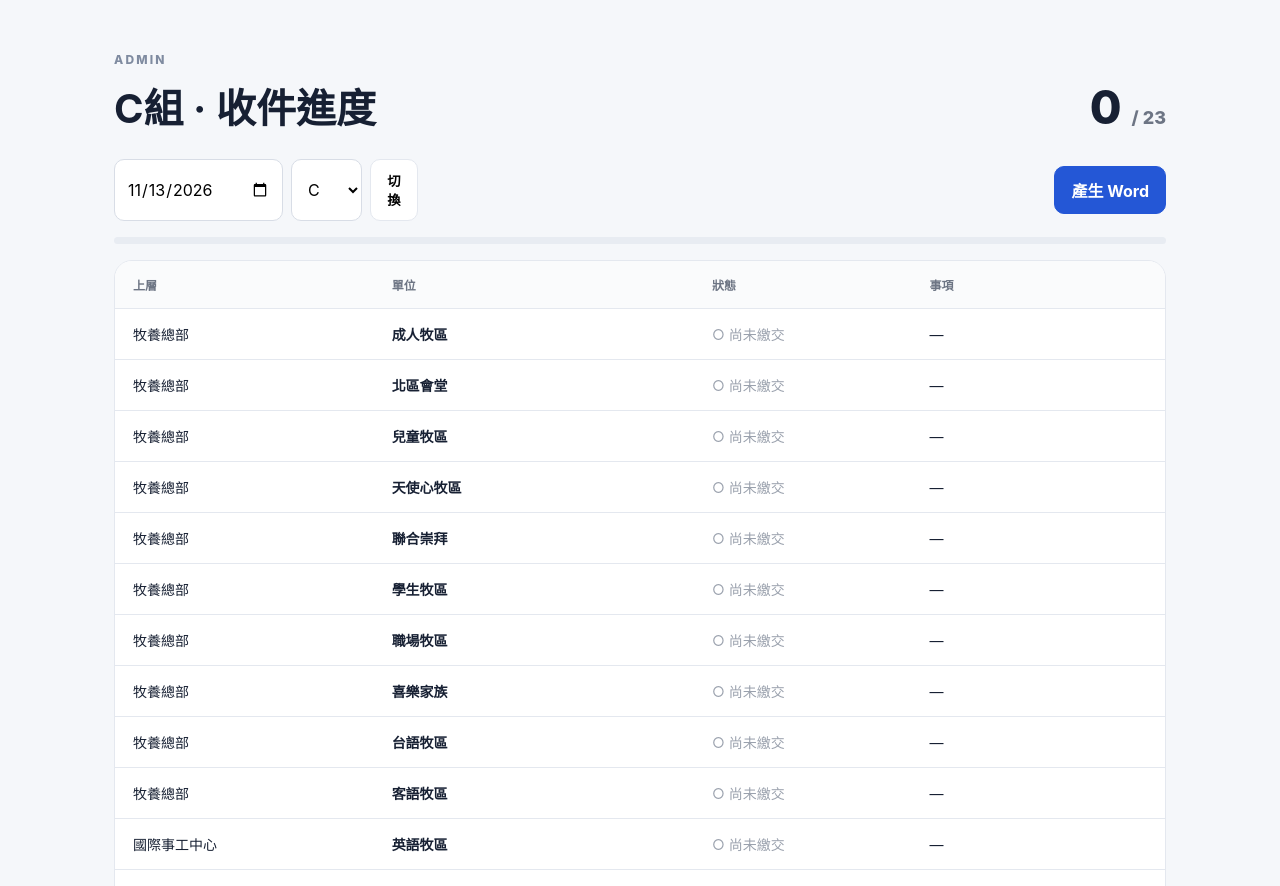
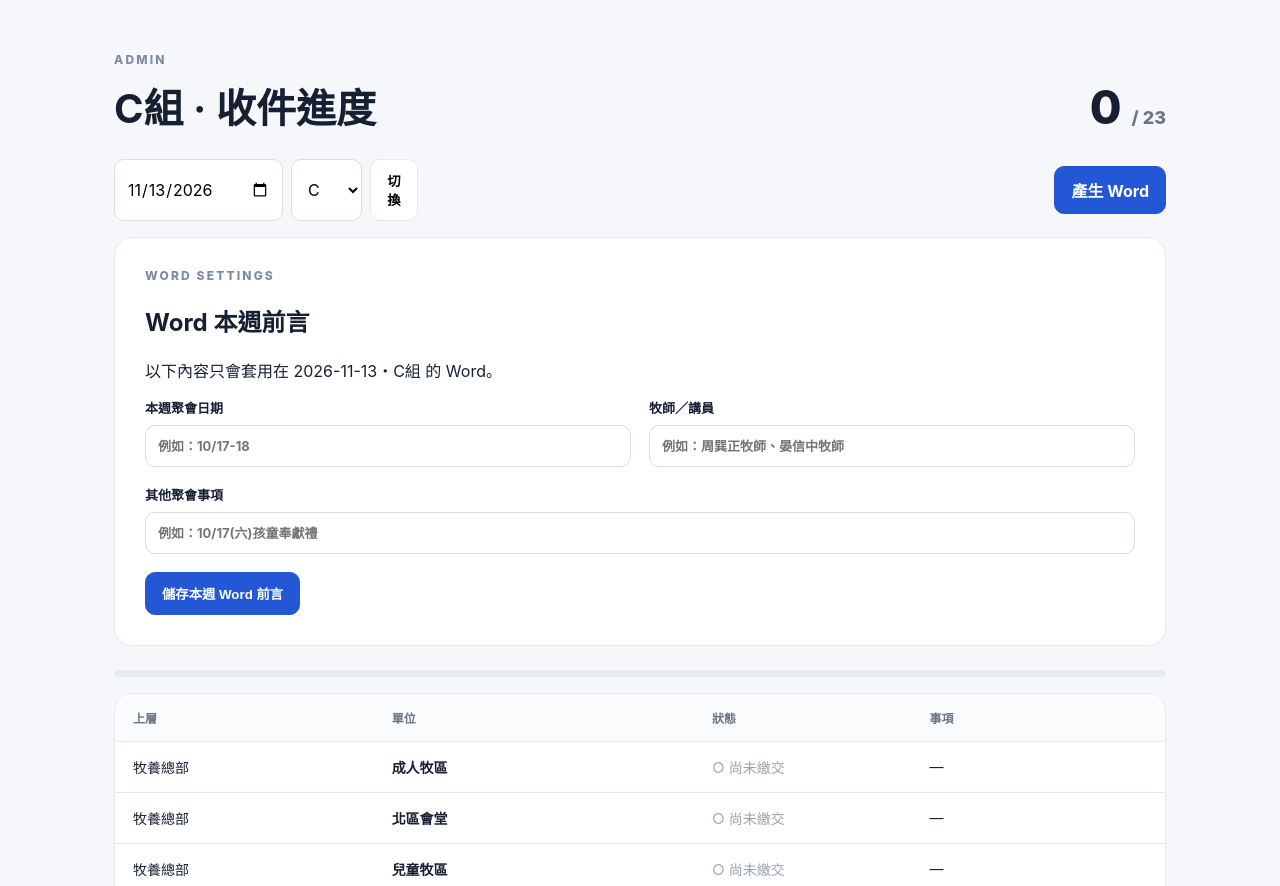
Before and after one commit to minliao-tech/prayer-letter-system, a Flask app: page /admin?week=2026-11-13&group=C in a window 1280 px wide. Shown: the part 72-958 px from the top of the page. Run offline with Flask 3, Linux system fonts and the light colour scheme; tables that the repository leaves empty hold one stand-in row (values such as "Sample post").

Commit message:
Update admin.html

```diff
--- a/templates/admin.html
+++ b/templates/admin.html
@@ -1,10 +1,253 @@
-{% extends "base.html" %}{% block title %}管理後台{% endblock %}{% block content %}
-<div class="pagehead"><div><div class="eyebrow">ADMIN</div><h1>{{group_code}}組 · 收件進度</h1></div><div class="score">{{submitted}} <small>/ {{total}}</small></div></div>
-<div class="toolbar"><form method="get"><input type="date" name="week" value="{{week_date}}"><select name="group">{% for g in ['A','B','C','D'] %}<option {% if g==group_code %}selected{% endif %}>{{g}}</option>{% endfor %}</select><button class="btn">切換</button></form>
-<a class="btn primary" href="/export?week={{week_date}}&group={{group_code}}">產生 Word</a></div>
-<div class="progress"><i style="width:{{(submitted/total*100) if total else 0}}%"></i></div>
-<div class="table"><div class="tr th"><span>上層</span><span>單位</span><span>狀態</span><span>事項</span><span></span></div>
-{% for row in status_rows %}<div class="tr"><span>{{row.parent}}</span><strong>{{row.unit}}</strong>
-{% if row.submission %}<span class="ok">● 已繳交</span><span>{{row.submission.item_count}} 項</span><span><a href="/admin/edit/{{row.submission.id}}">編輯</a></span>
-{% else %}<span class="missing">○ 尚未繳交</span><span>—</span><span></span>{% endif %}</div>{% endfor %}</div>
+{% extends "base.html" %}
+
+{% block title %}管理後台{% endblock %}
+
+{% block content %}
+
+<div class="pagehead">
+
+  <div>
+    <div class="eyebrow">ADMIN</div>
+    <h1>{{group_code}}組 · 收件進度</h1>
+  </div>
+
+  <div class="score">
+    {{submitted}}
+    <small>/ {{total}}</small>
+  </div>
+
+</div>
+
+
+<!-- 日期 / 組別切換 -->
+
+<div class="toolbar">
+
+  <form method="get">
+
+    <input
+      type="date"
+      name="week"
+      value="{{week_date}}"
+    >
+
+    <select name="group">
+
+      {% for g in ['A','B','C','D'] %}
+
+      <option
+        value="{{g}}"
+        {% if g==group_code %}selected{% endif %}
+      >
+        {{g}}
+      </option>
+
+      {% endfor %}
+
+    </select>
+
+    <button class="btn">
+      切換
+    </button>
+
+  </form>
+
+
+  <a
+    class="btn primary"
+    href="/export?week={{week_date}}&group={{group_code}}"
+  >
+    產生 Word
+  </a>
+
+</div>
+
+
+
+<!-- =========================================
+     Word 本週前言
+     ========================================= -->
+
+<div class="panel" style="margin-bottom:24px;">
+
+  <div class="eyebrow">
+    WORD SETTINGS
+  </div>
+
+  <h2>
+    Word 本週前言
+  </h2>
+
+  <p>
+    以下內容只會套用在
+    {{week_date}}・{{group_code}}組
+    的 Word。
+  </p>
+
+
+  <form
+    method="post"
+    action="/admin/weekly-settings"
+  >
+
+    <input
+      type="hidden"
+      name="week_date"
+      value="{{week_date}}"
+    >
+
+    <input
+      type="hidden"
+      name="group_code"
+      value="{{group_code}}"
+    >
+
+
+    <div class="grid2">
+
+      <label>
+
+        本週聚會日期
+
+        <input
+          type="text"
+          name="meeting_date"
+          value="{{ weekly.meeting_date if weekly else '' }}"
+          placeholder="例如：10/17-18"
+        >
+
+      </label>
+
+
+      <label>
+
+        牧師／講員
+
+        <input
+          type="text"
+          name="pastors"
+          value="{{ weekly.pastors if weekly else '' }}"
+          placeholder="例如：周巽正牧師、晏信中牧師"
+        >
+
+      </label>
+
+    </div>
+
+
+    <label>
+
+      其他聚會事項
+
+      <input
+        type="text"
+        name="special_event"
+        value="{{ weekly.special_event if weekly else '' }}"
+        placeholder="例如：10/17(六)孩童奉獻禮"
+      >
+
+    </label>
+
+
+    <div style="margin-top:16px;">
+
+      <button
+        class="btn primary"
+        type="submit"
+      >
+        儲存本週 Word 前言
+      </button>
+
+    </div>
+
+  </form>
+
+</div>
+
+
+
+<!-- =========================================
+     收件進度
+     ========================================= -->
+
+<div class="progress">
+
+  <i
+    style="width:{{(submitted/total*100) if total else 0}}%"
+  ></i>
+
+</div>
+
+
+<div class="table">
+
+  <div class="tr th">
+
+    <span>上層</span>
+
+    <span>單位</span>
+
+    <span>狀態</span>
+
+    <span>事項</span>
+
+    <span></span>
+
+  </div>
+
+
+  {% for row in status_rows %}
+
+  <div class="tr">
+
+    <span>
+      {{row.parent}}
+    </span>
+
+    <strong>
+      {{row.unit}}
+    </strong>
+
+
+    {% if row.submission %}
+
+    <span class="ok">
+      ● 已繳交
+    </span>
+
+    <span>
+      {{row.submission.item_count}} 項
+    </span>
+
+    <span>
+
+      <a
+        href="/admin/edit/{{row.submission.id}}"
+      >
+        編輯
+      </a>
+
+    </span>
+
+
+    {% else %}
+
+    <span class="missing">
+      ○ 尚未繳交
+    </span>
+
+    <span>
+      —
+    </span>
+
+    <span></span>
+
+    {% endif %}
+
+  </div>
+
+  {% endfor %}
+
+</div>
+
 {% endblock %}
```
